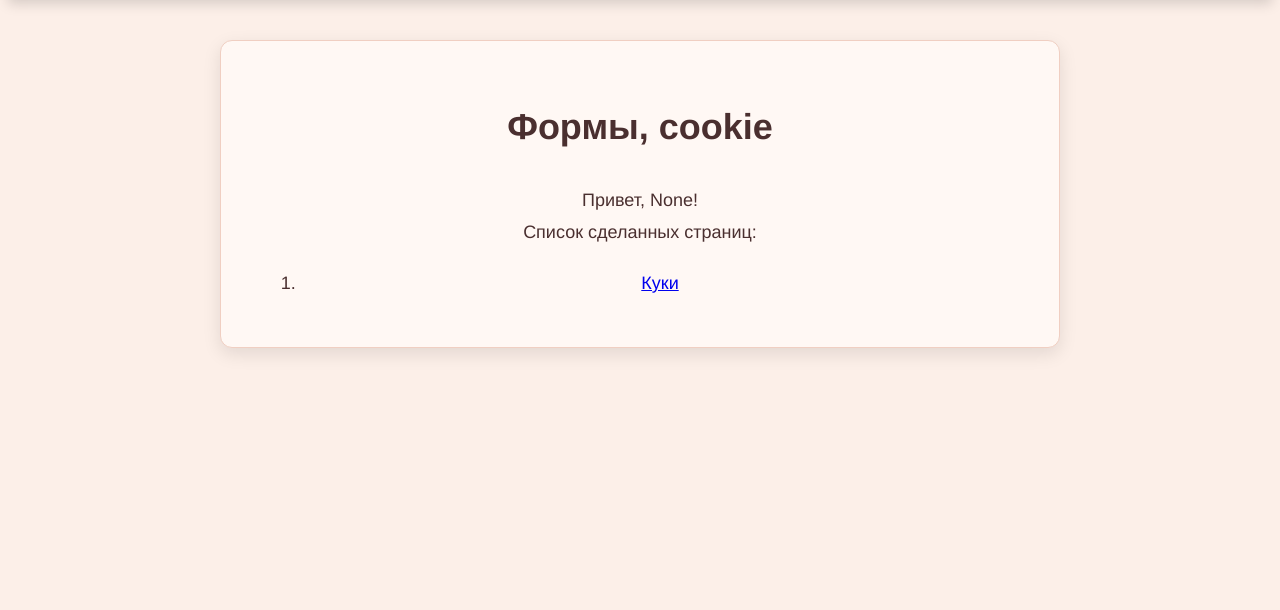
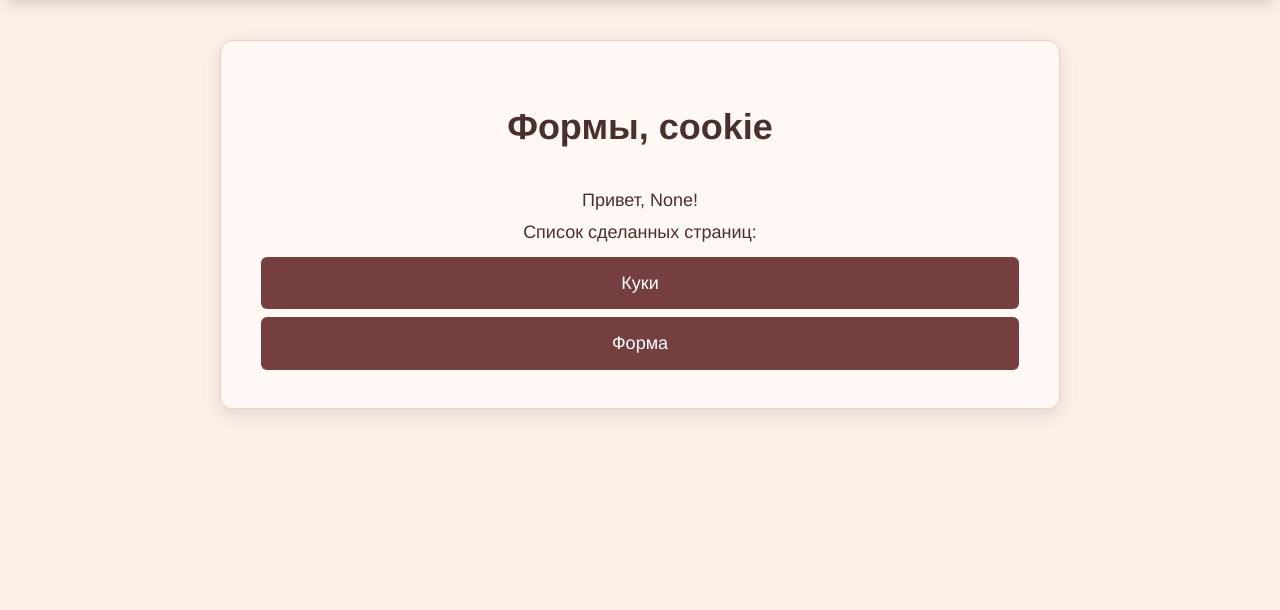
Before and after one commit to FoxyForLove/web-back-labs, a Flask app: page /lab3/ in a window 1280 px wide. Shown: the part 61-671 px from the top of the page. Run offline with Flask 3, Linux system fonts and the light colour scheme.

Commit message:
Корректировка пола

```diff
--- a/templates/lab3/form1.html
+++ b/templates/lab3/form1.html
@@ -10,7 +10,7 @@
     <h2>Добро пожаловать на наш сайт!</h2>
 
     <div>Ваш возраст: {{ age }}</div>
-    <div>Ваш пол: {{ sex }}</div>
+    <div>Ваш пол: {{ 'Мужской' if sex == 'male' else 'Женский' }}</div>
 
     <div>
         <a href="/lab3/form1"> Заново </a>
--- a/templates/lab3/lab3.html
+++ b/templates/lab3/lab3.html
@@ -8,9 +8,8 @@
         Привет, <span style="color: {{name_color}}">{{ name }}</span>!
     </div>
     <div>Список сделанных страниц:</div>
-    <ol>
-        <li>
-            <a href="/lab3/cookie">Куки</a>
-        </li>
-    </ol>
+    <ul class="lab2-links">
+            <li><a href="/lab3/cookie">Куки</a></li>
+            <li><a href="/lab3/form1">Форма</a></li>
+    </ul>
 {% endblock %}
```
